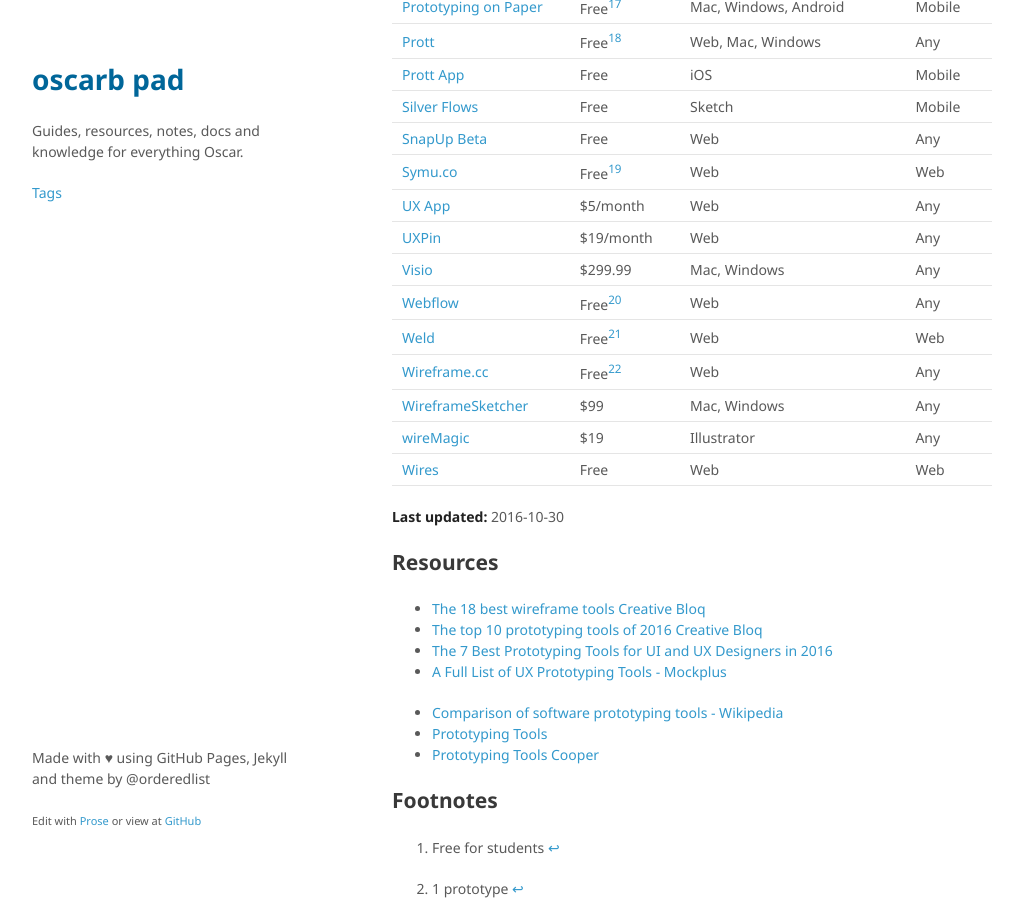
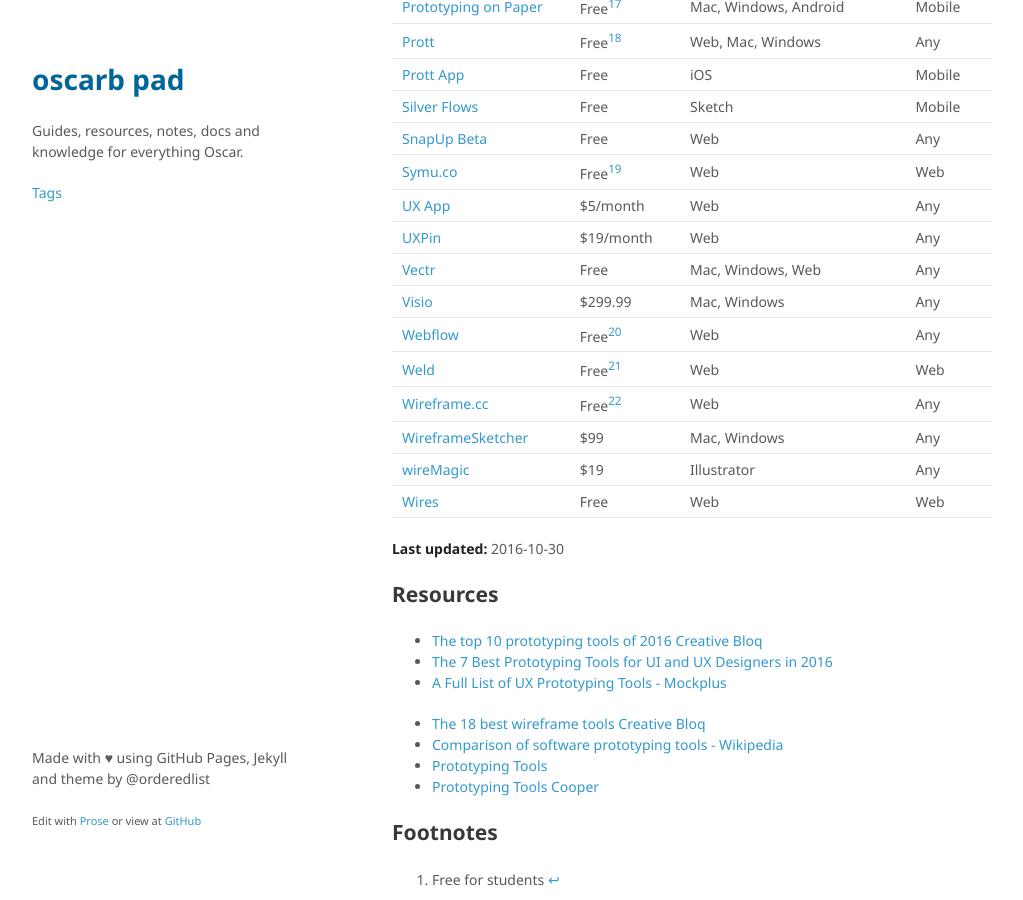
Before and after one commit to oscarb/pad, a Jekyll site: the page built from _docs/prototyping.md, in a window 1280 px wide and 900 px high, scrolled down 1953 px. Shown: the whole window, without its empty margins (128-1151 px from the left). Built offline with Jekyll 4.4.1, drawn with Linux system fonts in a browser that asks for light colours; some web fonts are replaced.

Commit message:
Updated prototyping.md

```diff
--- a/_docs/prototyping.md
+++ b/_docs/prototyping.md
@@ -76,6 +76,7 @@ Name | Lowest price | Platform | Protype for
 [Symu.co](https://symu.co/) | Free[^symu] | Web | Web
 [UX App](https://www.ux-app.com/) | $5/month | Web | Any
 [UXPin](https://www.uxpin.com/) | $19/month | Web | Any
+[Vectr](https://vectr.com/) | Free | Mac, Windows, Web | Any
 [Visio ](https://products.office.com/en-us/Visio/) | $299.99| Mac, Windows | Any
 [Webflow](https://webflow.com/) | Free[^webflow] | Web | Any
 [Weld](https://www.weld.io/) | Free[^weld] | Web | Web
@@ -113,12 +114,13 @@ Name | Lowest price | Platform | Protype for
 [^wireframecc]: Public wireframes, single-page wireframes
 
 ## Resources
-* [The 18 best wireframe tools  Creative Bloq](http://www.creativebloq.com/wireframes/top-wireframing-tools-11121302)
 * [The top 10 prototyping tools of 2016  Creative Bloq](http://www.creativebloq.com/web-design/top-10-prototyping-tools-2016-21619216)
 * [The 7 Best Prototyping Tools for UI and UX Designers in 2016](https://blog.prototypr.io/the-7-best-prototyping-tools-for-ui-and-ux-designers-in-2016-701263ae65e8#.ekrtqfl12)
 * [A Full List of UX Prototyping Tools - Mockplus](http://www.mockplus.com/blog/post/121-a-full-list-of-ux-prototyping-tools)
 
 
+
+* [The 18 best wireframe tools  Creative Bloq](http://www.creativebloq.com/wireframes/top-wireframing-tools-11121302)
 * [Comparison of software prototyping tools - Wikipedia](https://en.wikipedia.org/wiki/Comparison_of_software_prototyping_tools)
 * [Prototyping Tools](http://www.prototypingtools.co/)
 * [Prototyping Tools Cooper](http://www.cooper.com/prototyping-tools)
```
